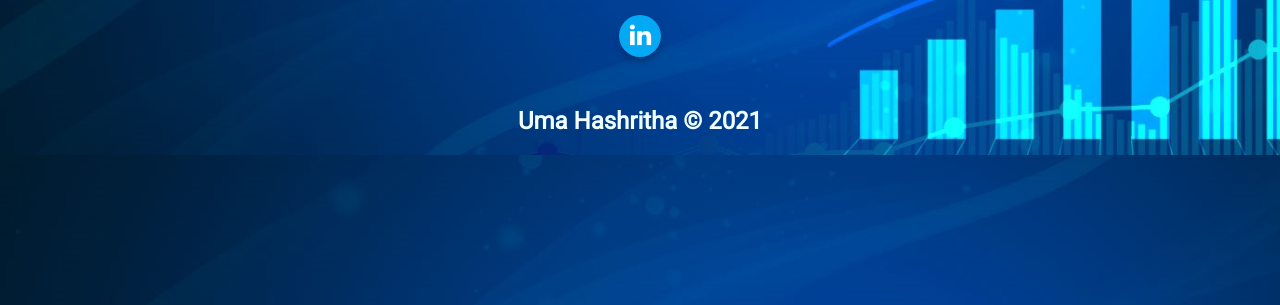
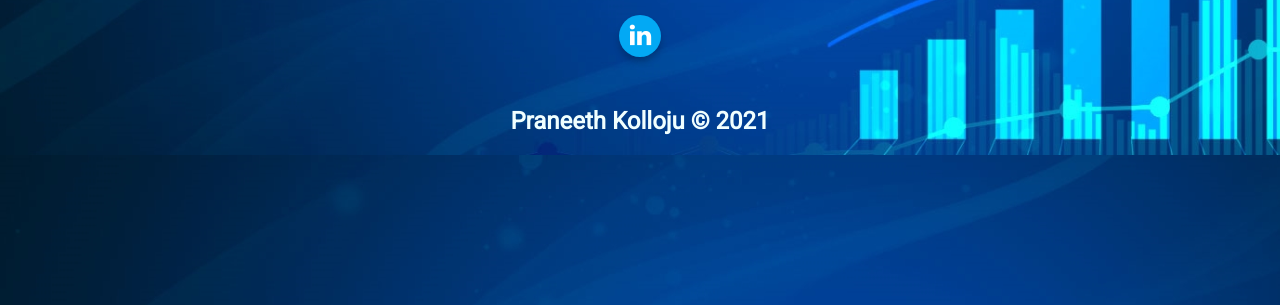
Before and after one commit to PraneethKolloju/profit-prediction-project, a Flask app: page / in a window 1280 px wide. Shown: the part 495-800 px from the top of the page. Run offline with Flask 2, Linux system fonts and the light colour scheme; parts of the project's set-up code (start-up, migrations or seed data) failed here and were passed over.

Commit message:
Update profit_prediction.html

```diff
--- a/Profit Prediction Project/templates/profit_prediction.html
+++ b/Profit Prediction Project/templates/profit_prediction.html
@@ -29,8 +29,8 @@
 </div>
 <center>
   <span class="tt"><h1>{{ prediction_text }}</h1></span>
-  <a class="sfollow" href="https://www.linkedin.com/in/uma-hashritha/"  target="_blank" align="center"><i class="fa fa-linkedin" style="font-size:25px"></i><span>Contact Me</span></a>
-  <h2>Uma Hashritha &copy; 2021</h2>
+  <a class="sfollow" href="https://www.linkedin.com/in/praneeth-kolloju-0443a7195/"  target="_blank" align="center"><i class="fa fa-linkedin" style="font-size:25px"></i><span>Contact Me</span></a>
+  <h2>Praneeth Kolloju &copy; 2021</h2>
 </center>
 </body>
 </html>
```
